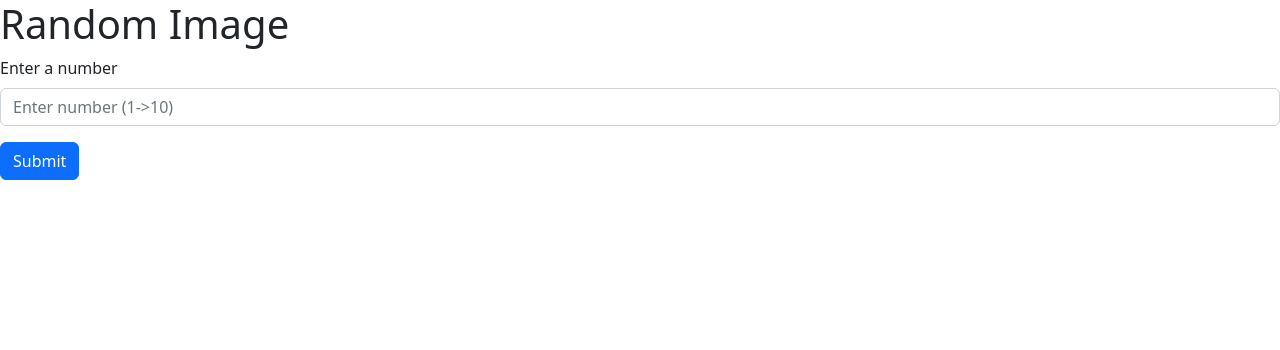
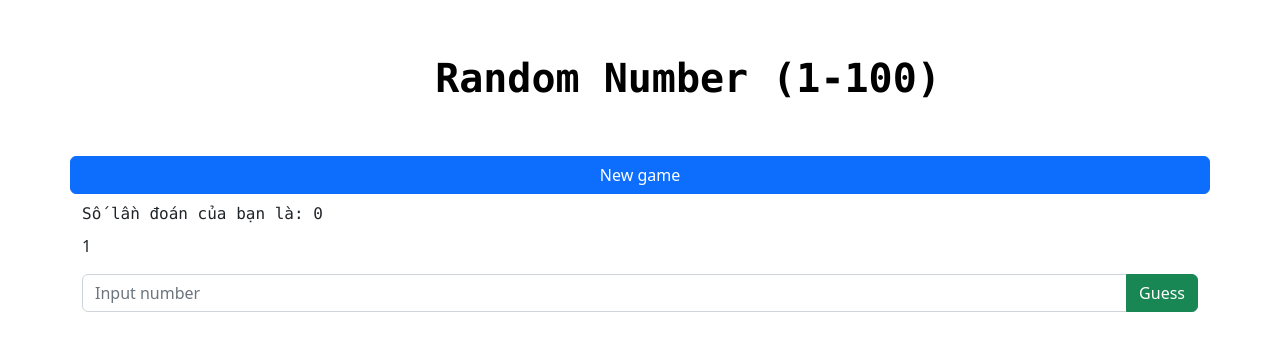
Before and after one commit to bobbb2912/ReactJSLearn, a React (Create React App) app in the folder Buoi hoc/react-full/: page / in a window 1280 px wide. Shown: the top 350 px of the page. Built offline with nearby package versions, Linux system fonts and the light colour scheme.

Commit message:
random number useeffect

```diff
--- a/Buoi hoc/react-full/src/App.js
+++ b/Buoi hoc/react-full/src/App.js
@@ -5,9 +5,10 @@ import Main from './showFooter/components/Main';
 import RandomImage from './randomImageProject/Components/Main';
 function App() {
   return (
-    // <RandomProject/>
+    <RandomProject/>
     // <Main/>
-    <RandomImage/>
+    // <RandomImage/>
+    // <Parent1/>
   );
 }
 
--- a/Buoi hoc/react-full/src/randomImageProject/Components/Main.js
+++ b/Buoi hoc/react-full/src/randomImageProject/Components/Main.js
@@ -7,7 +7,7 @@ const Main = (props) => {
     const [urlImage, setUrlImage] = useState('');
     const handleSubmit = (event) => {
         // https://picsum.photos/v2/list?limit=1
-        // setInputNum
+
         event.preventDefault();
         console.log('====================================');
         console.log('value: ', {inputNumber});
@@ -15,7 +15,7 @@ const Main = (props) => {
 
         setUrlImage('https://picsum.photos/v2/list?limit='+{inputNumber});
         console.log('====================================');
-        console.log('https://picsum.photos/v2/list?limit=', {inputNumber});
+        console.log(urlImage);
         console.log('====================================');
 
     }
--- a/Buoi hoc/react-full/src/randomProject/components/main.js
+++ b/Buoi hoc/react-full/src/randomProject/components/main.js
@@ -1,15 +1,115 @@
-import React from 'react'
-import Menu from './Menu';
-import Parent from './Parents';
+import React, {useState, useEffect} from 'react';
+import {Container, Row, Button, Form, InputGroup} from 'react-bootstrap';
 
-const main = () => {
-    return (
-        <div>
-            <Menu/>
-            <h1>main</h1>
-            <Parent/>
+const RESULT = {
+    thang: 'thang',
+    thua: 'thua',
+    doing: 'doing',
+}
+const Main = () => {
+  const [countGuess, setCountGuess] = useState(0);
+  const [randomNumber, setrandomNumber] = useState(null);
+  const [inputValue, setinputValue] = useState('');
+  const [result, setresult] = useState('');
+  const [checkResult, setCheckResult] = useState(RESULT.doing);
+
+  const newGame = () => {
+    setCountGuess(0);
+    createRandom();
+    setCheckResult(RESULT.doing);
+  };
+  const guess = () => {
+    setCountGuess(countGuess + 1);
+    if (inputValue>randomNumber) {
+        setresult('so lon qua roi')
+    } else if (inputValue<randomNumber) {
+        setresult('so nho qua roi');
+    } else {
+        setresult(`ban doan dung roi! so ngau nhien la ${randomNumber}`);
+        setCheckResult(RESULT.thang)
+    }
+    setinputValue('')
+  };
+
+  const getRandom = (min, max) => {
+    min = Math.ceil(min);
+    max = Math.floor(max);
+    return Math.floor(Math.random()*(max-min+1))+min;
+  }
+
+
+
+    const createRandom = () => {
+        const random = getRandom(1, 100);
+        setrandomNumber(random);
+    };
+
+    const handleKeyDown = (event) => {
+        if(event.keyCode===13) {
+            guess();
+        }
+    }
+
+
+    //   ueh
+    useEffect(() => {
+        createRandom();
+    }, []);
+
+    useEffect(() => {
+    if(countGuess>7) {
+    setresult('ban da thua roi');
+    setCheckResult(RESULT.thua);
+    }
+    }, [countGuess]);
+
+    useEffect(() => {
+       if (checkResult===RESULT.thang) {
+        setresult('game se reset trong 5s...');
+        setTimeout(() => {
+            newGame();
+            setresult('');
+        }, 5000);
+       }
+
+
+    }, [checkResult]);
+  return (
+    <Container>
+      <Row>
+        <div className={`fs-1 text-center m-5 fw-bold font-monospace ${checkResult===RESULT.thang? 'text-success':checkResult===RESULT.thua? 'text-danger' :'text-black'} `}>
+          Random Number (1-100)
         </div>
-    );
+      </Row>
+      <Row>
+        <Button onClick={newGame} variant='primary'>
+          New game
+        </Button>
+      </Row>
+      <p className='my-2 font-monospace'>Số lần đoán của bạn là: {countGuess}</p>
+      <p>{randomNumber}</p>
+      <InputGroup className='mb-3'>
+        <Form.Control
+          placeholder='Input number'
+          aria-label='Input number'
+          aria-describedby='basic-addon2'
+          type='number'
+          value={inputValue}
+          onKeyDown={handleKeyDown}
+          onChange={(text) => {
+            setinputValue(text.target.value);
+            console.log('====================================');
+            console.log({inputValue});
+            console.log('====================================');
+          }}
+        />
+        <Button onClick={guess} variant='success' id='button-addon2'>
+          Guess
+        </Button>
+      </InputGroup>
+      <p>{result}</p>
+    </Container>
+  );
 };
 
-export default main;
+export default Main;
```
Also changed, not shown: Buoi hoc/react-full/src/randomProject/components/Parent1.js (added, +61 -0 lines), Buoi hoc/react-full/note.txt.
